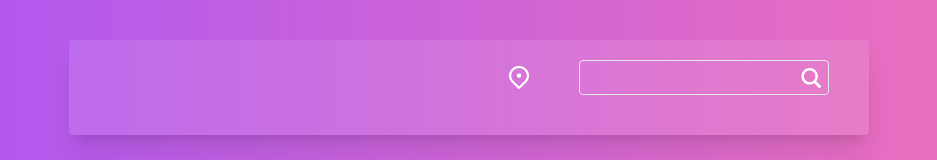
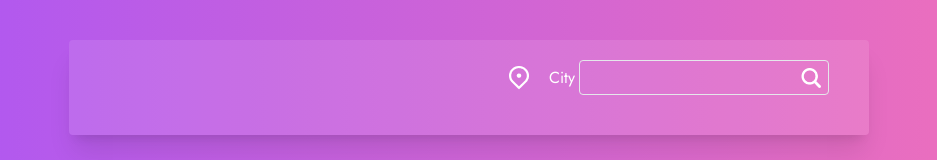
Before and after one commit to whit3st/skyvibes, a React (Vite) app: page / in a window 1280 px wide. Shown: the top 160 px of the page, without its empty margins (171-1108 px from the left). Built offline with nearby package versions, Linux system fonts and the light colour scheme.

Commit message:
input label

```diff
--- a/src/Search/SearchBar.jsx
+++ b/src/Search/SearchBar.jsx
@@ -8,7 +8,8 @@ export default function SearchBar({ placeholder, getValue, makeSearch, coord })
 
     return (
         <div className="flex relative min-w-[280px] justify-end">
-            <input placeholder={placeholder} onKeyUp={getValue}  className="bg-transparent transition-all border focus:bg-[rgba(255,255,255,.1)] placeholder-white placeholder-opacity-90 rounded h-[35px] w-[250px] focus:outline-[#ba6af0] px-3" type="text"/>
+            <label className="absolute -left-0 top-[50%] -translate-y-1/2" htmlFor="user-value">City</label>
+            <input id="user-value" placeholder={placeholder} onKeyUp={getValue}  className="bg-transparent transition-all border focus:bg-[rgba(255,255,255,.1)] placeholder-white placeholder-opacity-90 rounded h-[35px] w-[250px] focus:outline-[#ba6af0] px-3" type="text"/>
             <img className="absolute w-5 top-[50%] -translate-y-1/2 right-2 cursor-pointer" onClick={makeSearch} src="./searchIcon.png" alt=""/>
             <img id="map" className="absolute top-[50%] -translate-y-1/2 -left-10 cursor-pointer" src="./mapIcon.png" alt="" onClick={() => openMap()}/>
         </div>
```
